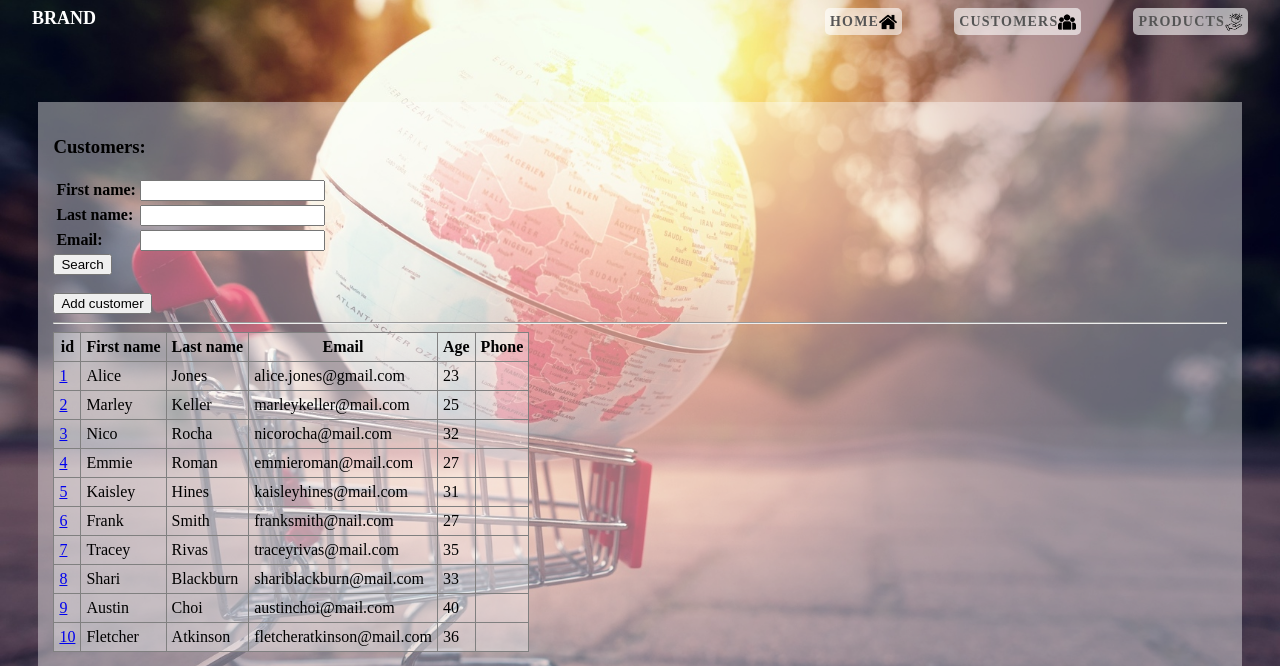
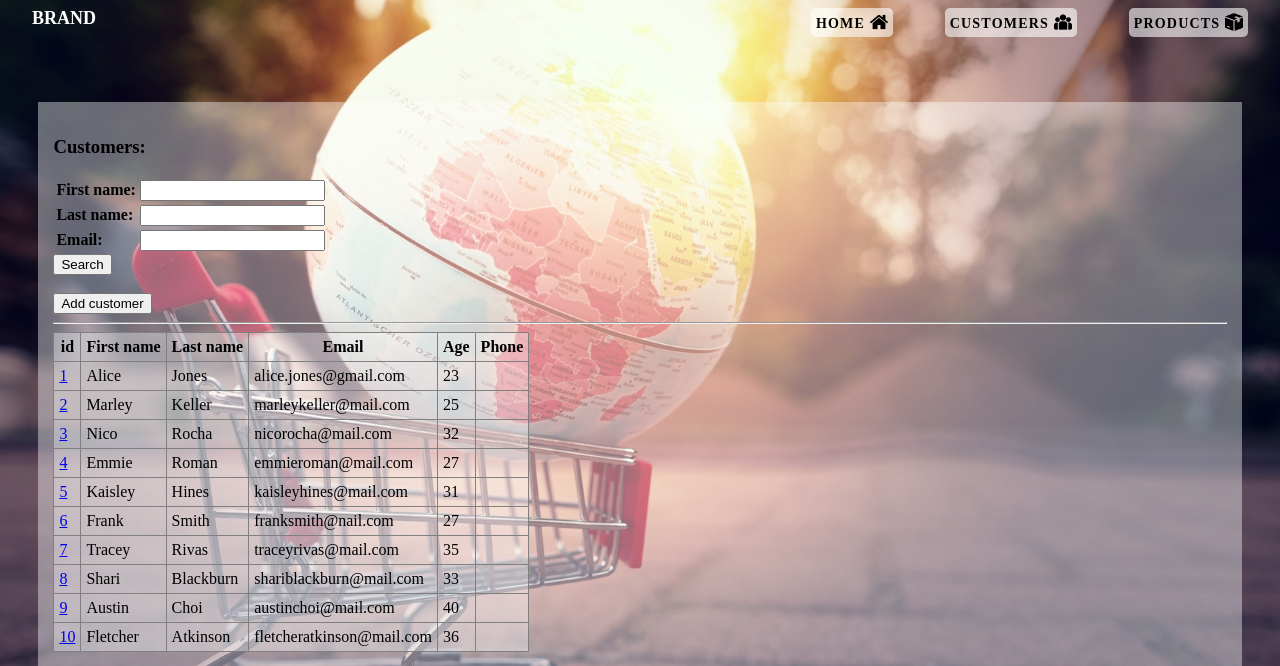
Before and after one commit to BronsonTheGoat/django_course, a Django app: page /shopping/customers in a window 1280 px wide. Shown: the part 16-682 px from the top of the page. Run offline with Django 5.2, Linux system fonts and the light colour scheme; data comes from the database, SQL or seed files in the repository.

Commit message:
graphical modifications

```diff
--- a/first_django_project/shopping/static/css/master.css
+++ b/first_django_project/shopping/static/css/master.css
@@ -62,7 +62,7 @@ nav ul li:last-child {
 nav ul li a {
       display: inline-block;
       outline: none;
-      color: #555;
+      color: #000;
       text-transform: uppercase;
       text-decoration: none;
       font-size: 14px;
@@ -71,20 +71,18 @@ nav ul li a {
       background-color: rgba(255,255,255,0.6);
       border-radius: 5px;
       padding: 5px;
-      transition: ease 5ms;
+      transition: ease .5s;
 }
 
-nav ul li a:hover nav ul li a .active {
+nav ul li a:hover, nav ul li a .active {
       background-color: #fff;
-      color: #000;
-
 }
 
 nav .icon {
       width: 18px;
       height: 18px;
       color: #fff;
-      margin-bottom: -5px;
+      margin-bottom: -3px;
 }
 
 main {
--- a/first_django_project/shopping/templates/shopping/header.html
+++ b/first_django_project/shopping/templates/shopping/header.html
@@ -12,9 +12,9 @@
           </div>
           <div class="nav-wrapper">
                 <ul>
-                      <li><a href="{% url 'index' %}">Home<img class="icon" src={% static "images/home.png" %} alt="home"></a></li>
-                      <li><a href="{% url 'customer_list' %}">Customers<img class="icon" src={% static "images/group.png" %} alt="users"></a></li>
-                      <li><a href="{% url 'product_list' %}">Products<img class="icon" src={% static "images/new-product.png" %} alt="products"></a></li>
+                      <li><a href="{% url 'index' %}">Home <img class="icon" src={% static "images/home.png" %} alt="home"></a></li>
+                      <li><a href="{% url 'customer_list' %}">Customers <img class="icon" src={% static "images/group.png" %} alt="users"></a></li>
+                      <li><a href="{% url 'product_list' %}">Products <img class="icon" src={% static "images/box.png" %} alt="products"></a></li>
                 </ul>
           </div>
     </nav>
```
Also changed, not shown: first_django_project/shopping/static/images/box.png (added).
